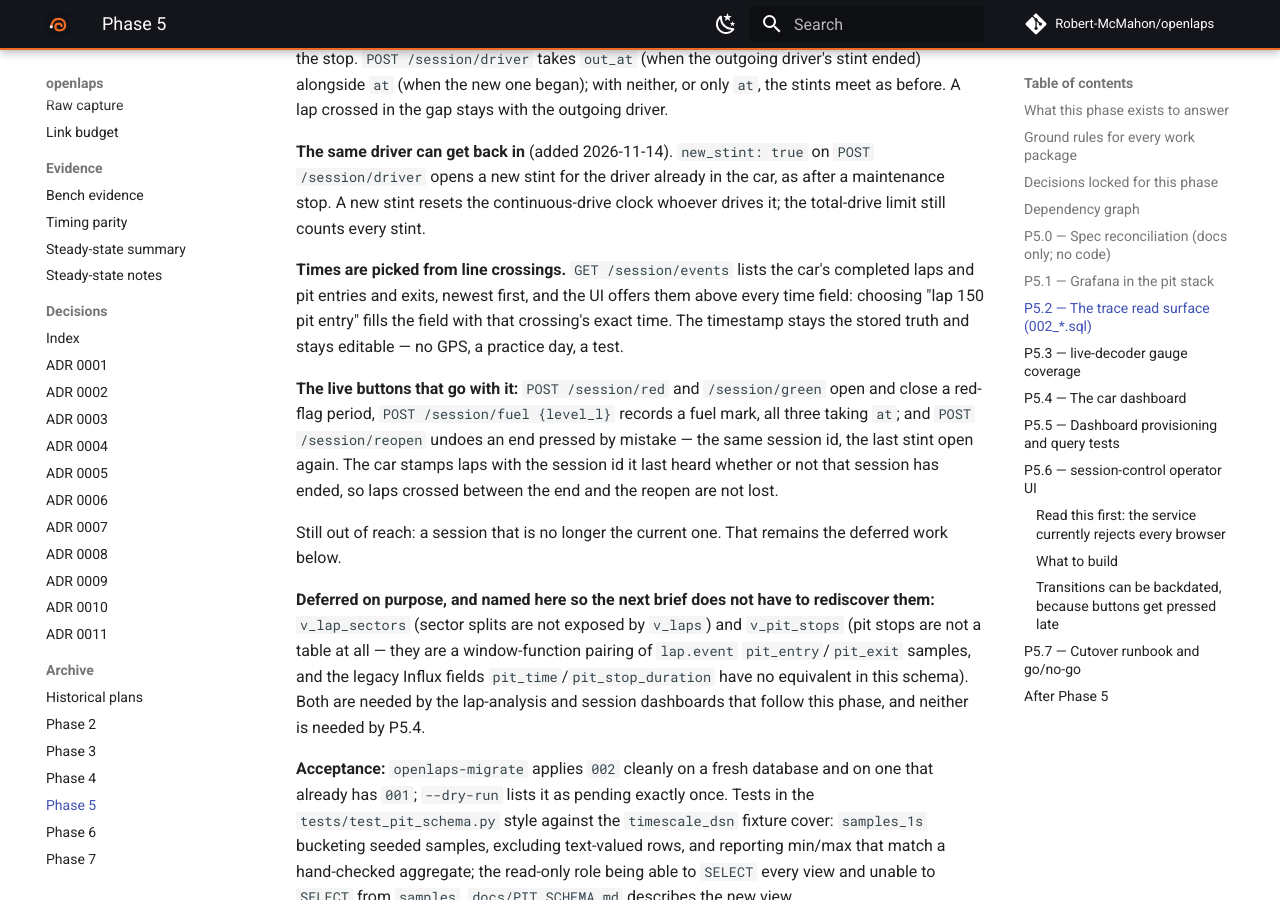
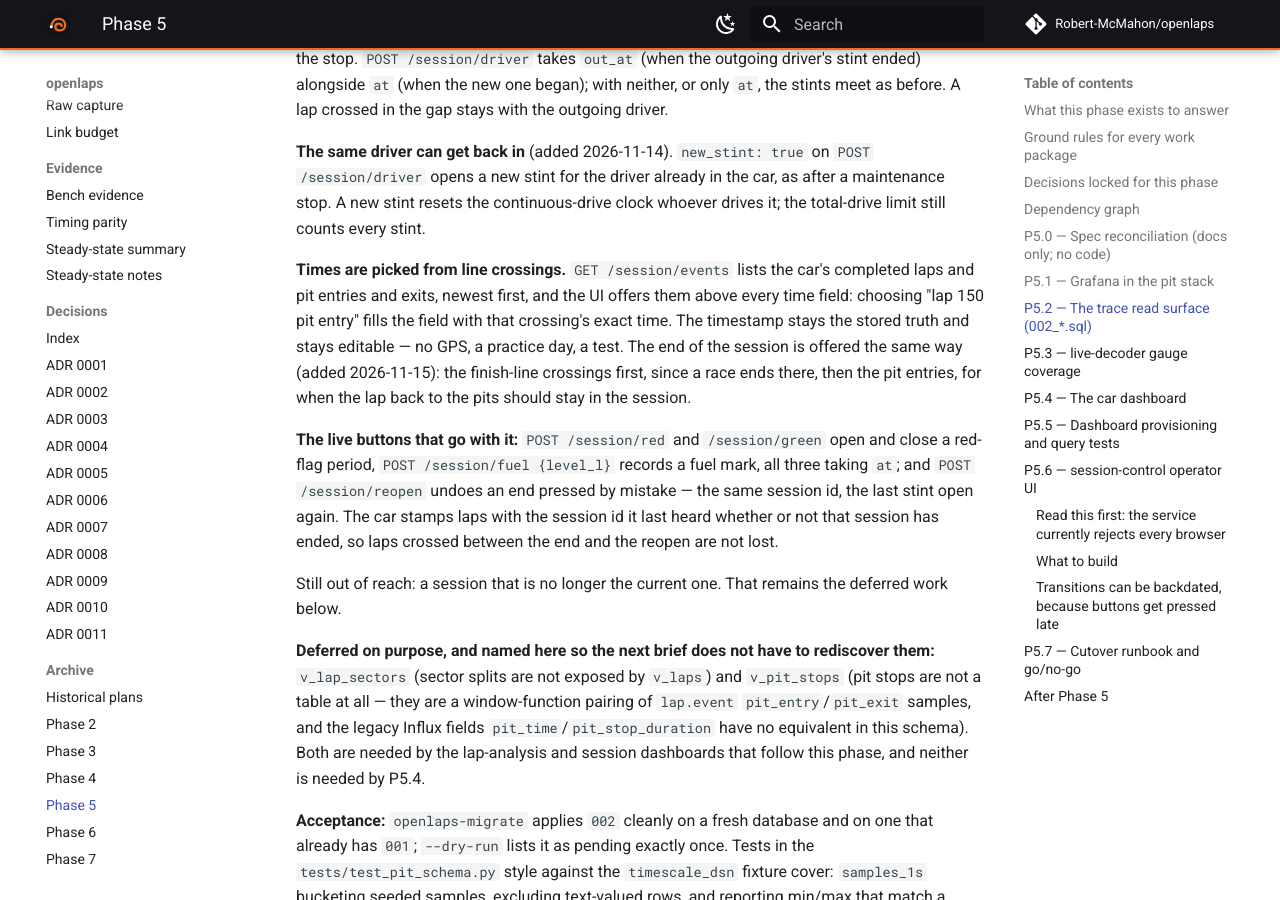
Before and after one commit to Robert-McMahon/openlaps, an MkDocs documentation site: the page built from docs/plan/PHASE5.md, in a window 1280 px wide and 900 px high, scrolled down 7578 px. Built offline with MkDocs 1.6.1 and Material for MkDocs 9.7.7, drawn with Linux system fonts in a browser that asks for light colours; comment, search, counter and statistics services are not loaded.

Commit message:
Offer line crossings for the end of a session
The End session form took a typed time only. It now has the same picker as the driver change: the finish-line crossings first, since a race ends there, then the pit entries, for when the lap back to the pits should stay in the session.

Co-Authored-By: Claude Fable 5.2 <noreply@anthropic.com>

```diff
--- a/docs/plan/PHASE5.md
+++ b/docs/plan/PHASE5.md
@@ -383,6 +383,9 @@ car's completed laps and pit entries and exits, newest first, and the UI
 offers them above every time field: choosing "lap 150 pit entry" fills
 the field with that crossing's exact time. The timestamp stays the stored
 truth and stays editable — no GPS, a practice day, a test.
+The end of the session is offered the same way (added 2026-11-15): the
+finish-line crossings first, since a race ends there, then the pit
+entries, for when the lap back to the pits should stay in the session.
 
 **The live buttons that go with it:** `POST /session/red` and
 `/session/green` open and close a red-flag period, `POST /session/fuel
--- a/src/pit/session_control/static/index.html
+++ b/src/pit/session_control/static/index.html
@@ -205,7 +205,9 @@
     <section id="end-section" class="card hidden">
       <h2>End session</h2>
       <label>Actually ended at <span class="hint">(optional; leave empty
-        for now)</span>
+        for now. A race ends at the finish line; pick the pit entry
+        instead to keep the lap back to the pits in the session.)</span>
+        <span class="pick" data-for="end-at" data-kinds="lap_completed pit_entry"></span>
         <input type="datetime-local" id="end-at" step="1">
       </label>
       <button id="end-button" class="danger">End session</button>
```
